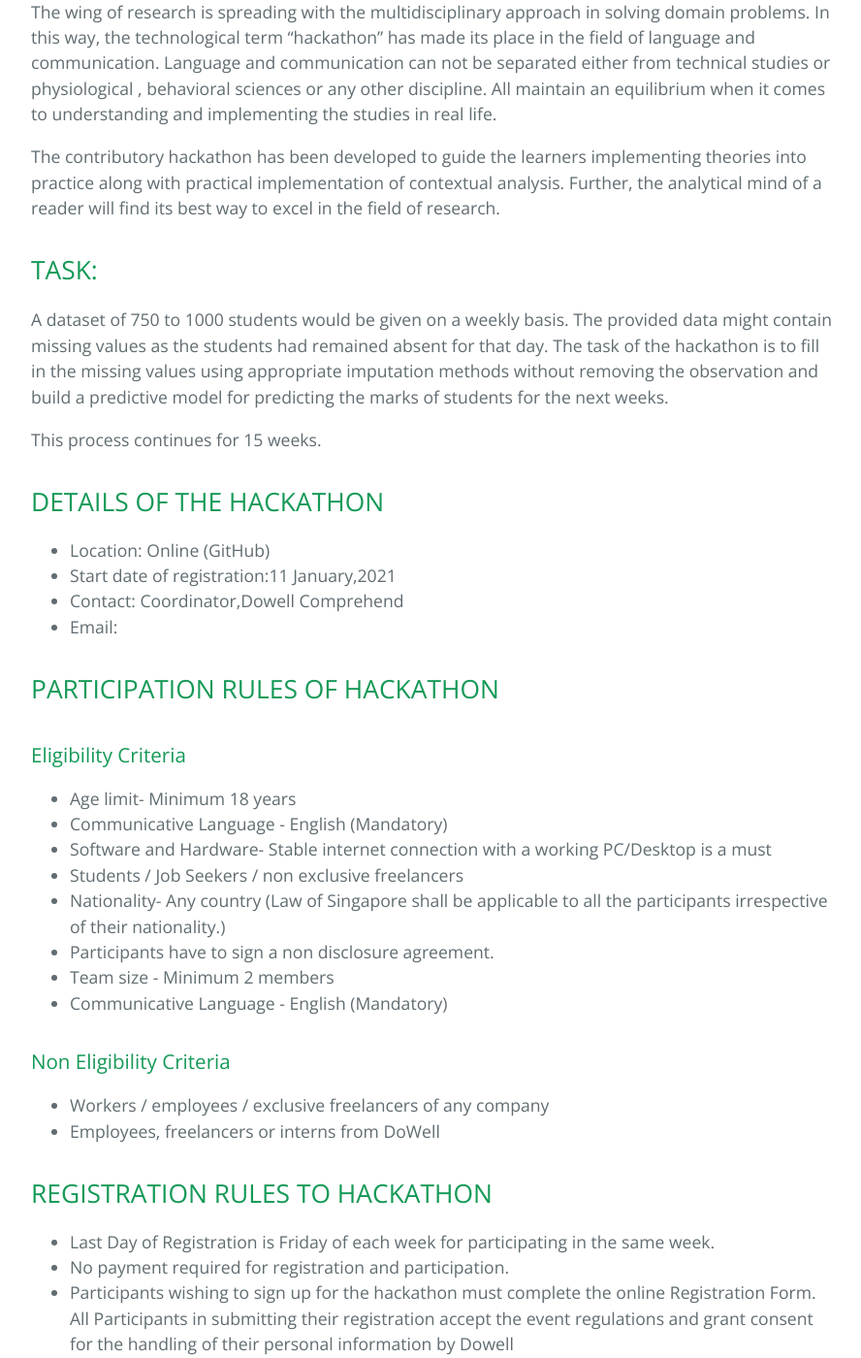
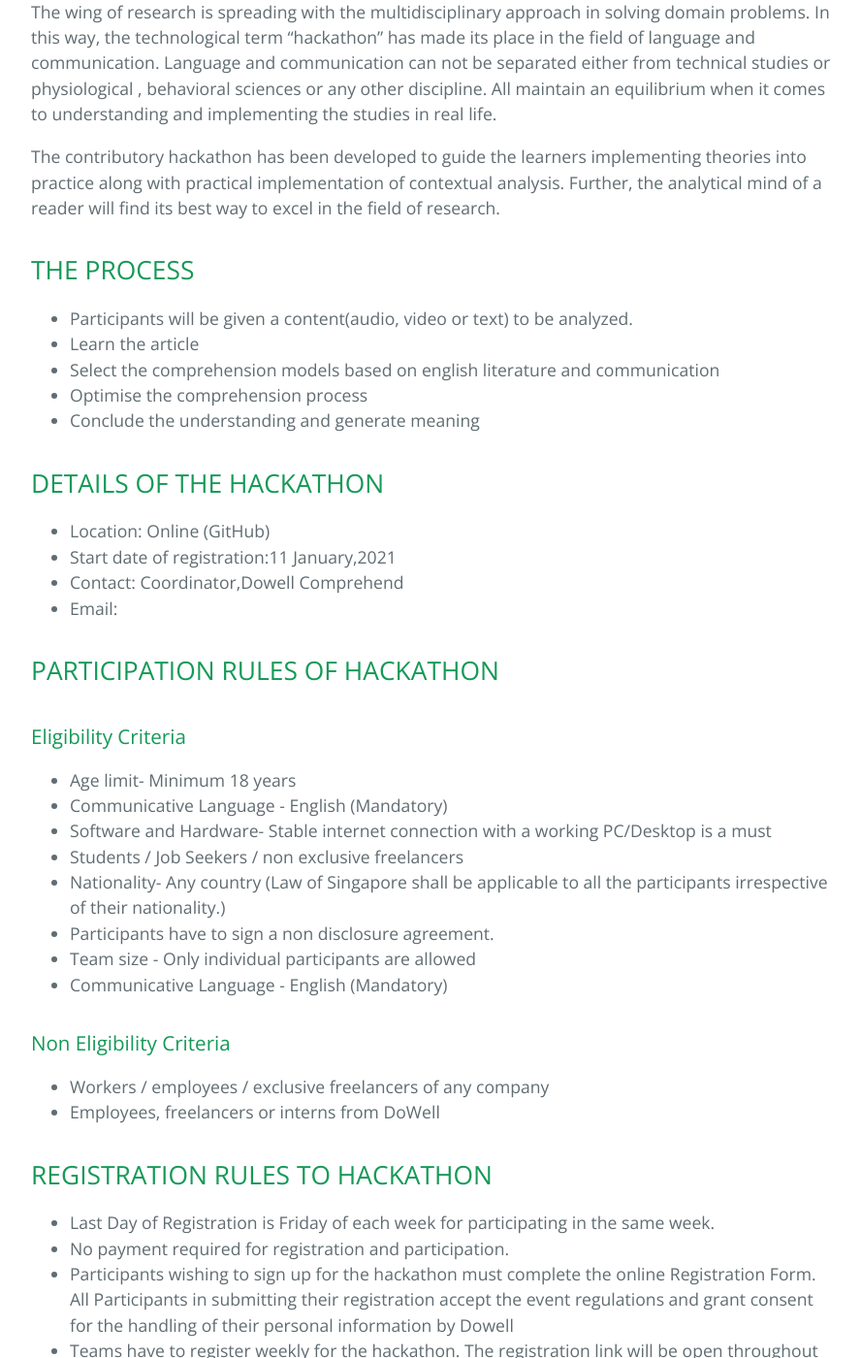
Before and after one commit to DowellLivingLab/Dowell-Comprehend, a Jekyll site: the page built from index.md, in a window 1280 px wide and 1400 px high, scrolled down 668 px. Shown: the whole window at 97% size, without its empty margins (192-1080 px from the left). Built offline with Jekyll 4.4.1, drawn with Linux system fonts in a browser that asks for light colours; our own code applies the rules of GitHub Pages for plain Markdown files.

Commit message:
Update index.md

```diff
--- a/index.md
+++ b/index.md
@@ -9,11 +9,13 @@ The wing of research is spreading with the multidisciplinary approach in solving
 The contributory hackathon has been developed to guide the learners implementing theories into practice along with practical implementation of contextual analysis. Further, the analytical mind of a reader will find its best way to excel in the field of research.
 
 
-## TASK:
+## THE PROCESS
 
-A dataset of 750 to 1000 students would be given on a weekly basis. The provided data might contain missing values as the students had remained absent for that day. The task of the hackathon is to fill in the missing values using appropriate imputation methods without removing the observation and build a predictive model for predicting the marks of students for the next weeks.
-
-This process continues for 15 weeks.
+*  Participants will be given a content(audio, video or text) to be analyzed.
+*  Learn the article
+*  Select the comprehension models based on english literature and communication
+*  Optimise the comprehension process
+*  Conclude the understanding and generate meaning
 
 
 ## DETAILS OF THE HACKATHON
@@ -33,7 +35,7 @@ This process continues for 15 weeks.
   - Students / Job Seekers / non exclusive freelancers
   - Nationality- Any country (Law of Singapore shall be applicable to all the participants irrespective of their nationality.)
   - Participants have to sign a non disclosure agreement.
-  - Team size - Minimum 2 members
+  - Team size - Only individual participants are allowed
   - Communicative Language - English (Mandatory)
 
 
```
